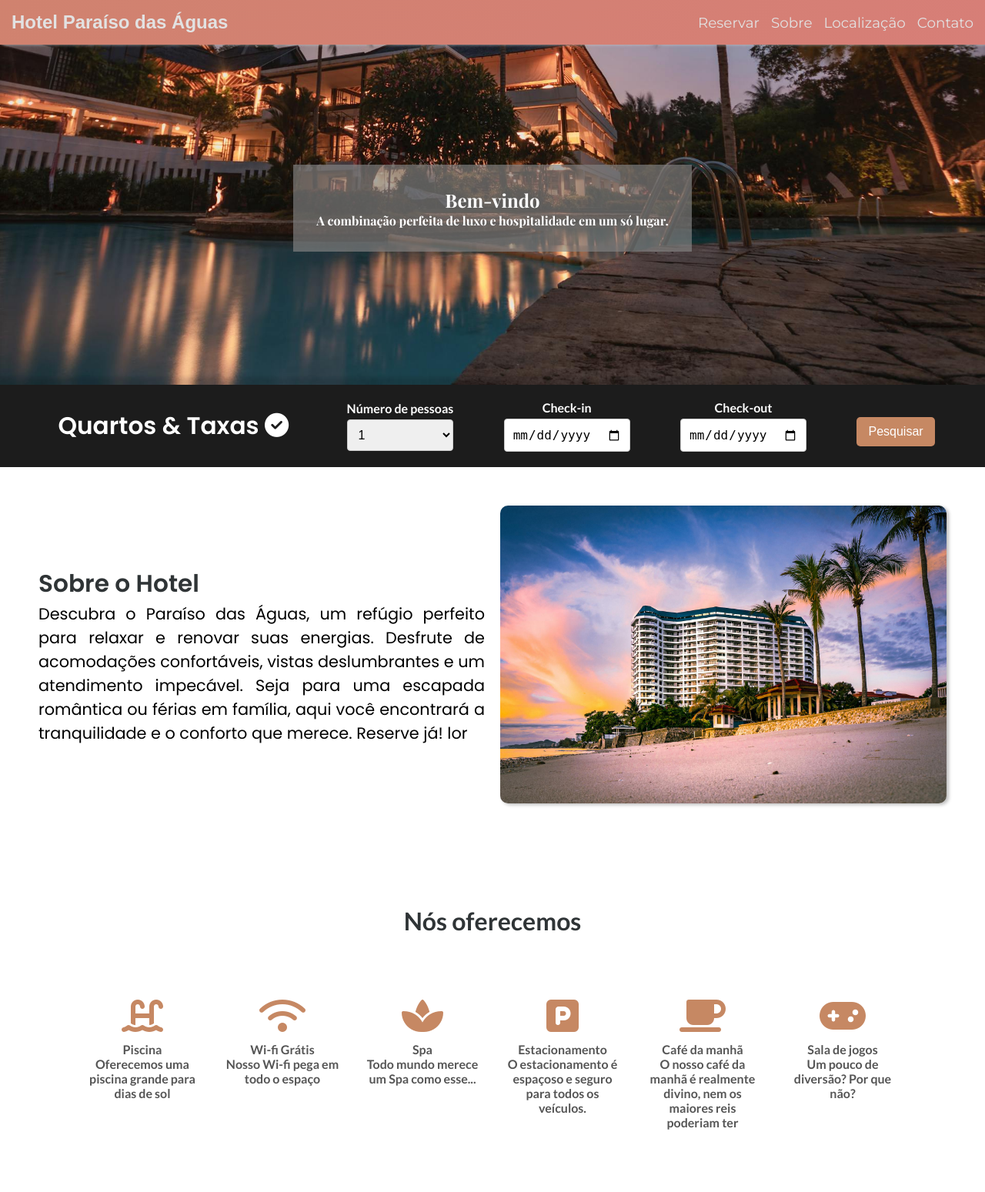
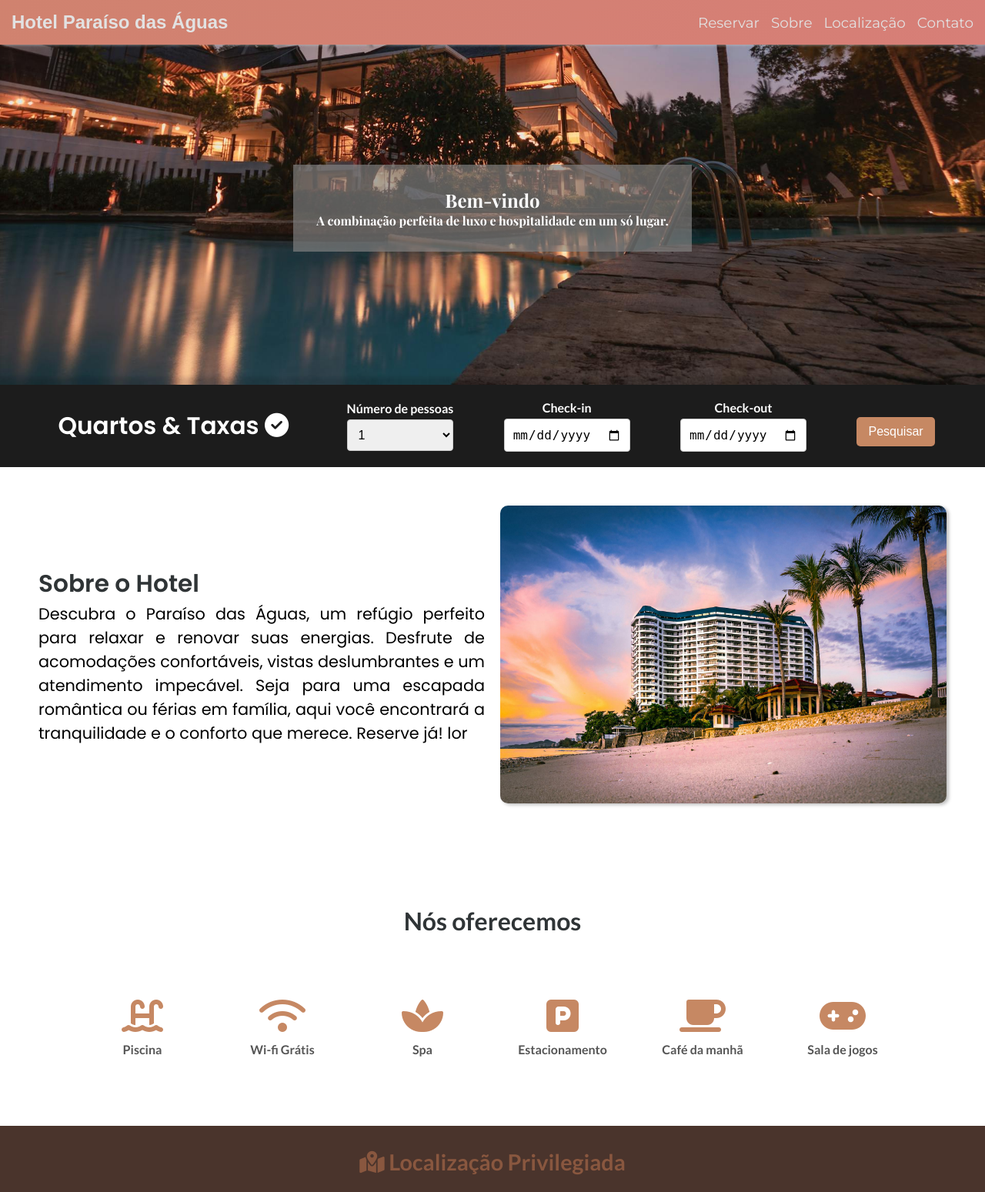
Before and after one commit to JuanCorreadeSaRibas/Projeto-Hotel, a PHP site: page / in a window 1280 px wide. Shown: the top 1549 px of the page at 77% size. Run offline with PHP 8.4, Linux system fonts and the light colour scheme.

Commit message:
não gostei mto não

```diff
--- a/index.html
+++ b/index.html
@@ -83,35 +83,35 @@
             <div class="facilities">
                 <h2>Nós oferecemos</h2>
                 <div class="facil-container" id="facilities">
-                    <div class="facil-item" id="pool">
-                        <i class="fas fa-swimming-pool" ></i>
-                        <p>Piscina</p>
-                        <p>Oferecemos uma piscina grande para dias de sol</p>
+                    <div class="facil-item" >
+                        <i class="fas fa-swimming-pool" id="pool"></i>
+                        <h4>Piscina</h4>
+                        <!--<h4 class="info">Oferecemos uma piscina grande para dias de sol</h4>-->
                     </div>
-                    <div class="facil-item" id="wifi">
-                        <i class="fas fa-wifi"></i>
-                        <p>Wi-fi Grátis</p>
-                        <p>Nosso Wi-fi pega em todo o espaço</p>
+                    <div class="facil-item" >
+                        <i class="fas fa-wifi" id="wifi"></i>
+                        <h4>Wi-fi Grátis</h4>
+                        <!--<h4 class="info">Nosso Wi-fi pega em todo o espaço</h4>-->
                     </div>
-                    <div class="facil-item" id="spa">
-                        <i class="fas fa-spa" ></i>
-                        <p>Spa</p>
-                        <p>Todo mundo merece um Spa como esse...</p>
+                    <div class="facil-item" >
+                        <i class="fas fa-spa" id="spa"></i>
+                        <h4>Spa</h4>
+                        <!--<h4 class="info">Todo mundo merece um Spa como esse...</h4>-->
                     </div>
-                    <div class="facil-item" id="parking">
-                        <i class="fas fa-square-parking" ></i>
-                        <p>Estacionamento</p>
-                        <p>O estacionamento é espaçoso e seguro para todos os veículos.</p>
+                    <div class="facil-item" >
+                        <i class="fas fa-square-parking" id="parking"></i>
+                        <h4>Estacionamento</h4>
+                        <!--<h4 class="info">O estacionamento é espaçoso e seguro para todos os veículos.</h4>-->
                     </div>
-                    <div class="facil-item" id="coffee">
-                        <i class="fas fa-coffee" ></i>
-                        <p>Café da manhã</p>
-                        <p>O nosso café da manhã é realmente divino, nem os maiores reis poderiam ter</p>
+                    <div class="facil-item" >
+                        <i class="fas fa-coffee" id="coffee"></i>
+                        <h4>Café da manhã</h4>
+                        <!--<h4 class="info">O nosso café da manhã é realmente divino, nem os maiores reis poderiam ter</h4>-->
                     </div>
-                    <div class="facil-item" id="games">
-                        <i class="fas fa-gamepad" ></i>
-                        <p>Sala de jogos</p>
-                        <p>Um pouco de diversão? Por que não?</p>
+                    <div class="facil-item" >
+                        <i class="fas fa-gamepad" id="games"></i>
+                        <h4>Sala de jogos</h4>
+                        <!--<p class="info">Um pouco de diversão? Por que não?</p>-->
 
                     </div>
                 </div>
--- a/src/css/style.css
+++ b/src/css/style.css
@@ -277,9 +277,13 @@ section, .about {
     transition: all 0.7s ease;
 }
 
-.facil-item p{
+.facil-item h4, .facil-item p{
     font-size: 1rem;
     color: #555;
+}
+
+.facil-item .info{
+    display: none;
 }
 
 /*.facil-item .clicado{
```
Also changed, not shown: src/js/script.js (+43 -0 lines).
